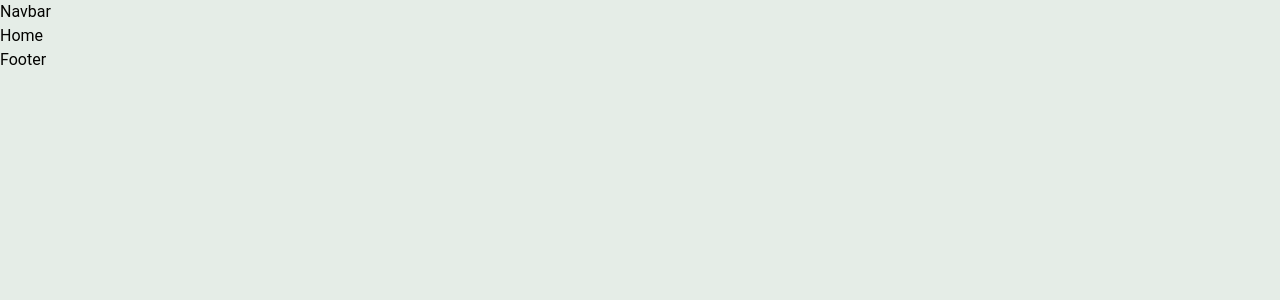
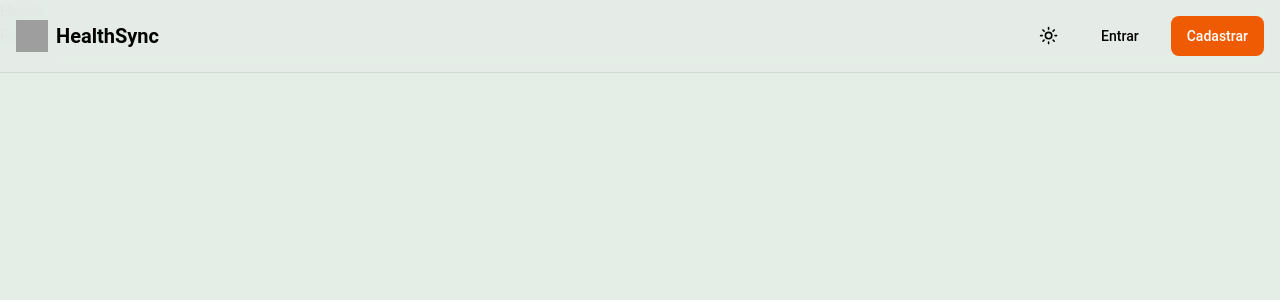
Before and after one commit to Grupo-02-Turma-Java-82/HealthSync_Page, a React (Vite) app: page / in a window 1280 px wide. Shown: the top 300 px of the page. Built offline with nearby package versions, Linux system fonts and the light colour scheme; grey boxes are pictures that could not be loaded.

Commit message:
Implementando Navbar

```diff
--- a/package.json
+++ b/package.json
@@ -25,8 +25,8 @@
     "react-dom": "^19.1.0",
     "react-hook-form": "^7.60.0",
     "react-router": "^7.6.3",
+    "react-router-dom": "^7.6.3",
     "tailwind-merge": "^3.3.1",
-    "tailwindcss": "^4.1.11",
     "zod": "^3.25.76"
   },
   "devDependencies": {
@@ -34,7 +34,10 @@
     "@types/react": "^19.1.8",
     "@types/react-dom": "^19.1.6",
     "@vitejs/plugin-react-swc": "^3.10.2",
+    "autoprefixer": "^10.4.21",
     "globals": "^16.3.0",
+    "postcss": "^8.5.6",
+    "tailwindcss": "^4.1.11",
     "tw-animate-css": "^1.3.5",
     "typescript": "~5.8.3",
     "vite": "^7.0.3"
--- a/src/components/Navbar.tsx
+++ b/src/components/Navbar.tsx
@@ -1,7 +1,79 @@
+import { Link } from "react-router-dom";
+
 export function Navbar() {
   return (
-    <div>
-      Navbar
-    </div>
-  )
+    <nav className="fixed top-0 w-full bg-background/95 backdrop-blur-sm border-b border-border z-50">
+      <div className="container mx-auto px-4 py-4 flex items-center justify-between">
+        {/* Logo e Título */}
+        <Link to="/" className="flex items-center gap-2 hover:opacity-80 transition-fast">
+          <img
+            src="/assets/healthsync-logo-DCzBVSHU.png"
+            alt="HealthSync"
+            className="w-8 h-8"
+          />
+          <span className="font-heading font-bold text-xl text-foreground">
+            HealthSync
+          </span>
+        </Link>
+
+        {/* Botões */}
+        <div className="flex items-center gap-4">
+          {/* Alternar Tema */}
+          <button className="inline-flex items-center justify-center gap-2 whitespace-nowrap rounded-md text-sm font-medium ring-offset-background transition-colors focus-visible:outline-none focus-visible:ring-2 focus-visible:ring-ring focus-visible:ring-offset-2 disabled:pointer-events-none disabled:opacity-50 h-10 w-10 hover:bg-accent hover:text-accent-foreground">
+            {/* Sol (claro) */}
+            <svg
+              xmlns="http://www.w3.org/2000/svg"
+              className="lucide lucide-sun h-[1.2rem] w-[1.2rem] rotate-0 scale-100 transition-all dark:-rotate-90 dark:scale-0"
+              fill="none"
+              stroke="currentColor"
+              strokeWidth="2"
+              strokeLinecap="round"
+              strokeLinejoin="round"
+              viewBox="0 0 24 24"
+            >
+              <circle cx="12" cy="12" r="4" />
+              <path d="M12 2v2" />
+              <path d="M12 20v2" />
+              <path d="m4.93 4.93 1.41 1.41" />
+              <path d="m17.66 17.66 1.41 1.41" />
+              <path d="M2 12h2" />
+              <path d="M20 12h2" />
+              <path d="m6.34 17.66-1.41 1.41" />
+              <path d="m19.07 4.93-1.41 1.41" />
+            </svg>
+
+            {/* Lua (escuro) */}
+            <svg
+              xmlns="http://www.w3.org/2000/svg"
+              className="lucide lucide-moon absolute h-[1.2rem] w-[1.2rem] rotate-90 scale-0 transition-all dark:rotate-0 dark:scale-100"
+              fill="none"
+              stroke="currentColor"
+              strokeWidth="2"
+              strokeLinecap="round"
+              strokeLinejoin="round"
+              viewBox="0 0 24 24"
+            >
+              <path d="M12 3a6 6 0 0 0 9 9 9 9 0 1 1-9-9Z" />
+            </svg>
+
+            <span className="sr-only">Alternar tema</span>
+          </button>
+
+          {/* Botão Entrar */}
+          <Link to="/login">
+            <button className="inline-flex items-center justify-center gap-2 whitespace-nowrap rounded-md text-sm font-medium ring-offset-background transition-colors focus-visible:outline-none focus-visible:ring-2 focus-visible:ring-ring focus-visible:ring-offset-2 disabled:pointer-events-none disabled:opacity-50 hover:bg-accent hover:text-accent-foreground h-10 px-4 py-2 font-medium">
+              Entrar
+            </button>
+          </Link>
+
+          {/* Botão Cadastrar */}
+          <Link to="/cadastro">
+            <button className="inline-flex items-center justify-center gap-2 whitespace-nowrap rounded-md text-sm ring-offset-background transition-colors focus-visible:outline-none focus-visible:ring-2 focus-visible:ring-ring focus-visible:ring-offset-2 disabled:pointer-events-none disabled:opacity-50 bg-primary text-primary-foreground hover:bg-primary/90 h-10 px-4 py-2 hero-gradient shadow-button hover-lift font-medium">
+              Cadastrar
+            </button>
+          </Link>
+        </div>
+      </div>
+    </nav>
+  );
 }
```
Also changed, not shown: 2 other files (tests, documents, lock files or other folders).
